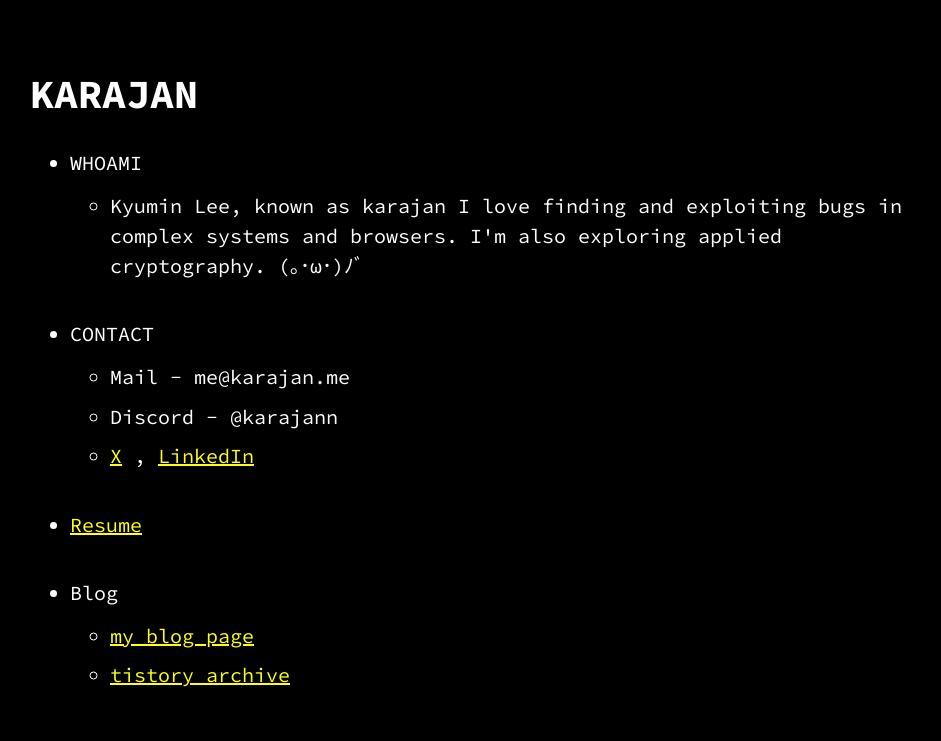
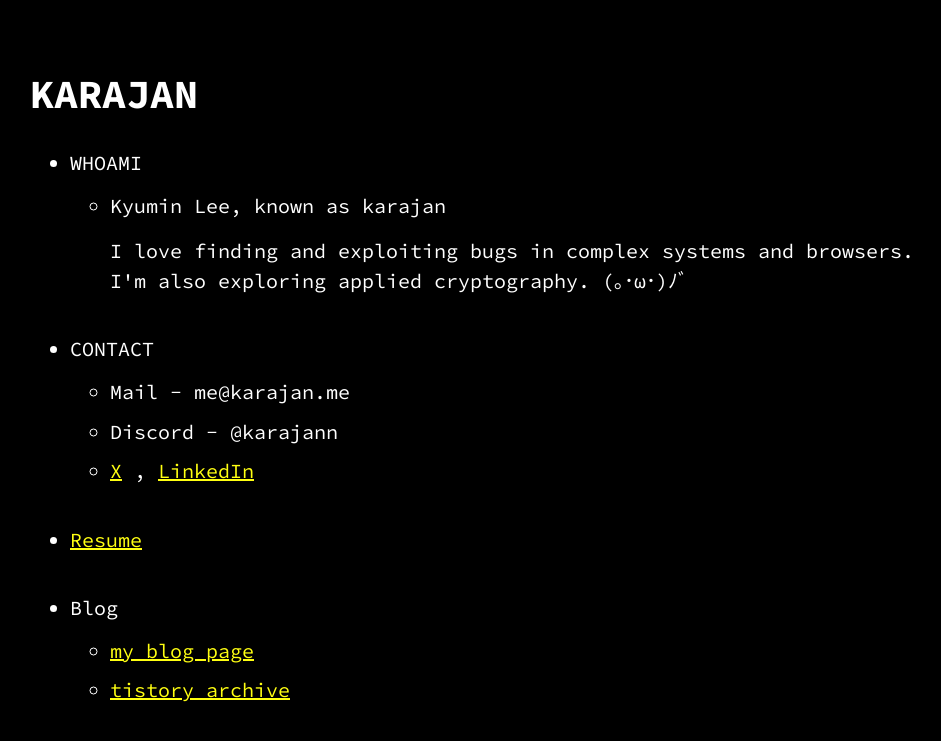
Before and after one commit to karajan0/karajan0.github.io, a Jekyll site: the page built from index.md, in a window 1280 px wide. Shown: the top 741 px of the page, without its empty margins (160-1101 px from the left). Built offline with Jekyll 4.4.1, drawn with Linux system fonts in a browser that asks for light colours; some web fonts are replaced.

Commit message:
Space WHOAMI introduction

```diff
--- a/assets/css/override.css
+++ b/assets/css/override.css
@@ -30,7 +30,9 @@ code {
 }
 
 .home-menu small {
+  display: block;
   font-size: 1em;
+  margin-top: 0.75em;
 }
 
 .home-menu-section {
```
